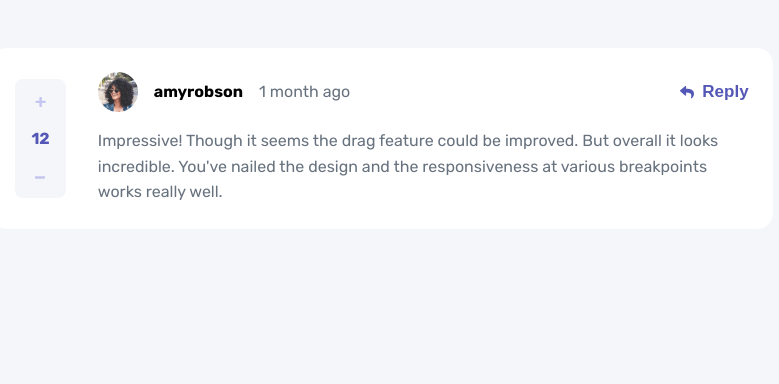
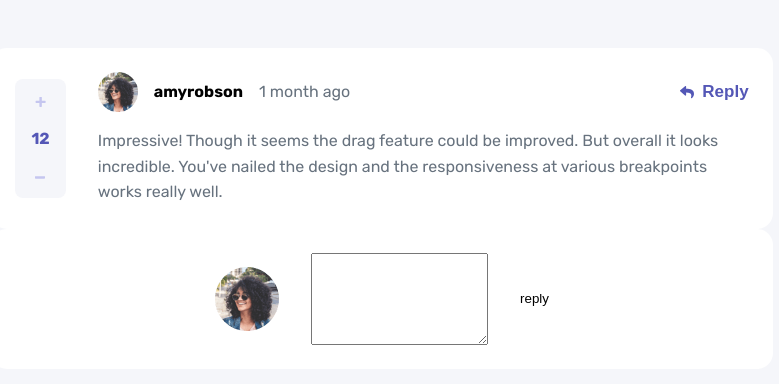
Before and after one commit to borehelu/Interactive-comments-section, a React (Create React App) app: page / in a window 1280 px wide. Shown: the top 384 px of the page, without its empty margins (258-1037 px from the left). Built offline with nearby package versions, Linux system fonts and the light colour scheme.

Commit message:
added markup for new comment

```diff
--- a/src/App.js
+++ b/src/App.js
@@ -34,6 +34,12 @@ function App() {
 
       </div>
     </div>
+
+    <div className="comment new-comment">
+      <img src={avatar} alt="avatar" />
+      <textarea  rows="6"></textarea>
+      <button className="primary">reply</button>
+    </div>
    </main>
   );
 }
```
Lines whose indentation alone changed are shown as unchanged.
